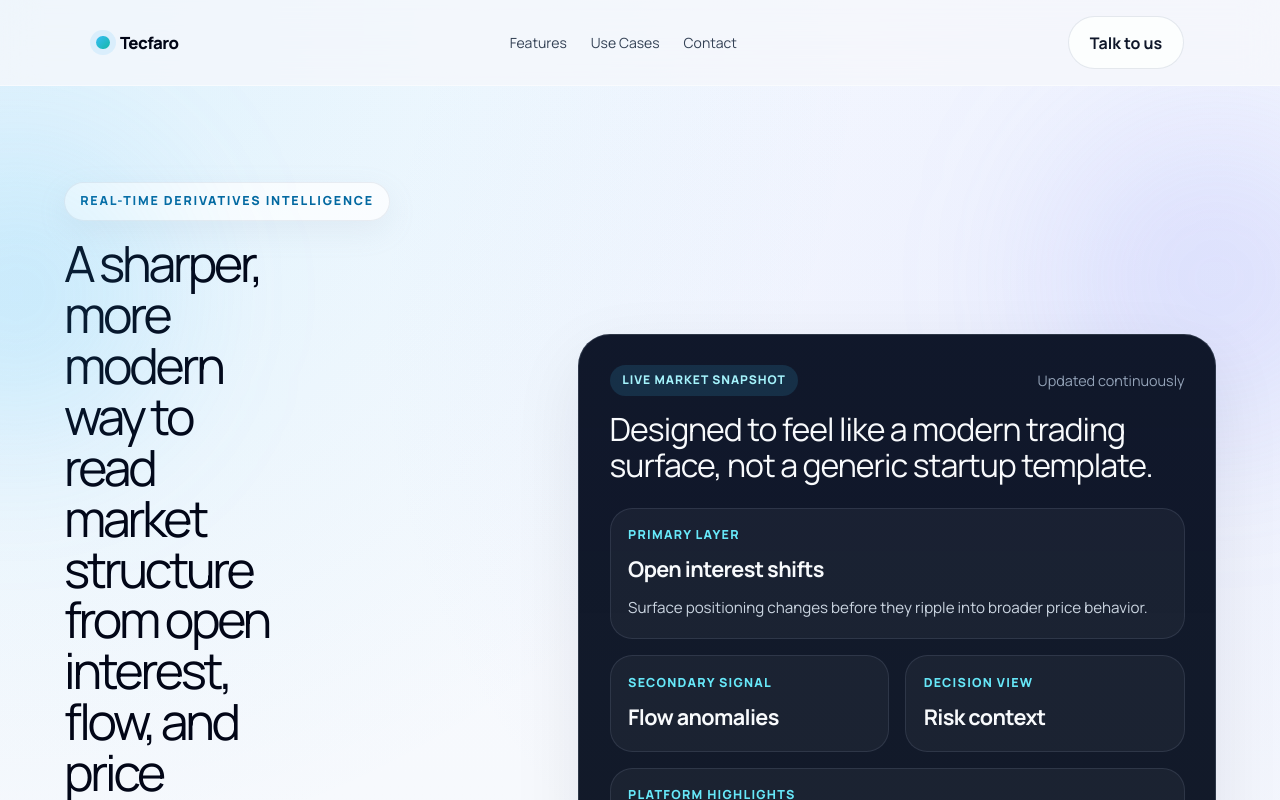
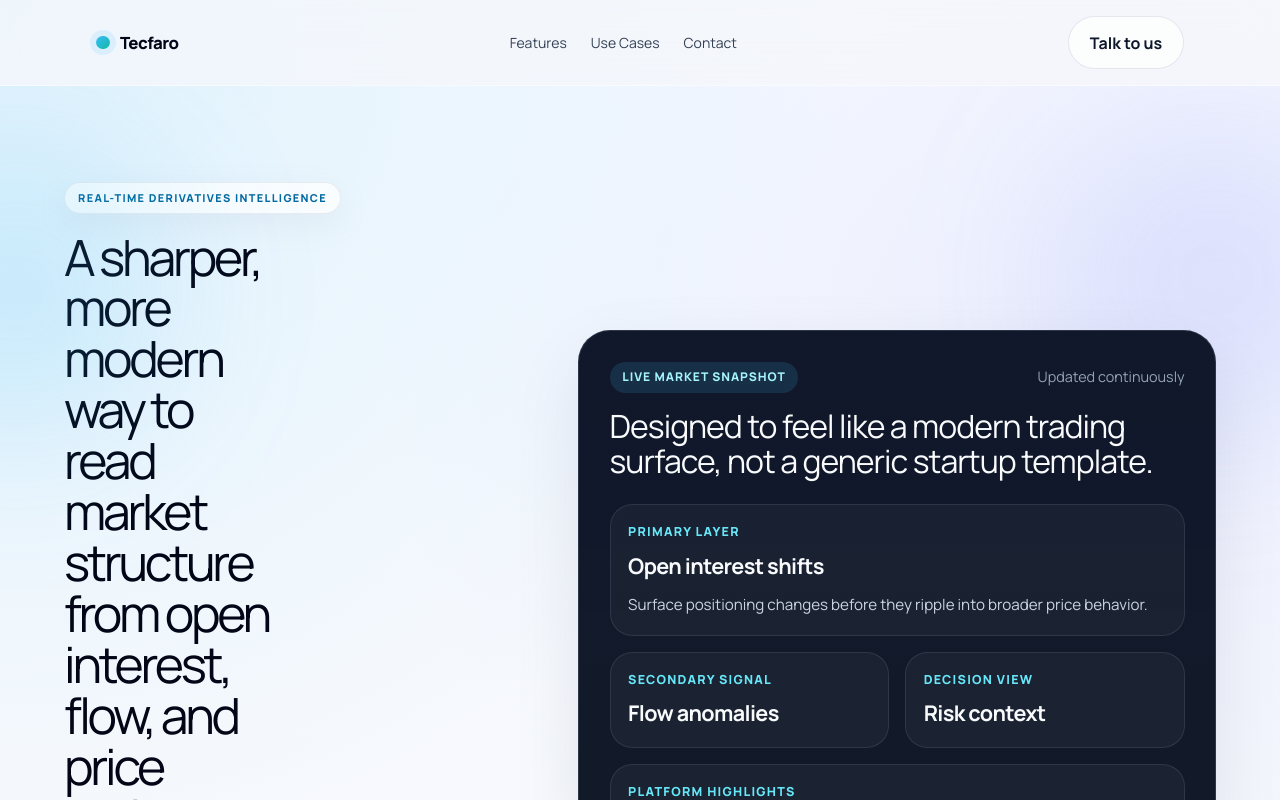
Before and after one commit to karthik-valliappan/tecfaro, a React (Vite) app: page / in a window 1280 px wide. Shown: the top 800 px of the page. Built offline with nearby package versions, Linux system fonts and the light colour scheme.

Commit message:
Tone down hero eyebrow label

```diff
--- a/src/index.css
+++ b/src/index.css
@@ -207,13 +207,13 @@ a {
   gap: 0.5rem;
   border-radius: 999px;
   margin: 0 0 1.1rem;
-  padding: 0.55rem 0.95rem;
+  padding: 0.42rem 0.82rem;
   background: rgba(255, 255, 255, 0.72);
   border: 1px solid rgba(148, 163, 184, 0.18);
   color: #0369a1;
-  font-size: 0.78rem;
+  font-size: 0.68rem;
   font-weight: 800;
-  letter-spacing: 0.14em;
+  letter-spacing: 0.12em;
   text-transform: uppercase;
   box-shadow: 0 10px 30px rgba(148, 163, 184, 0.12);
 }
```
